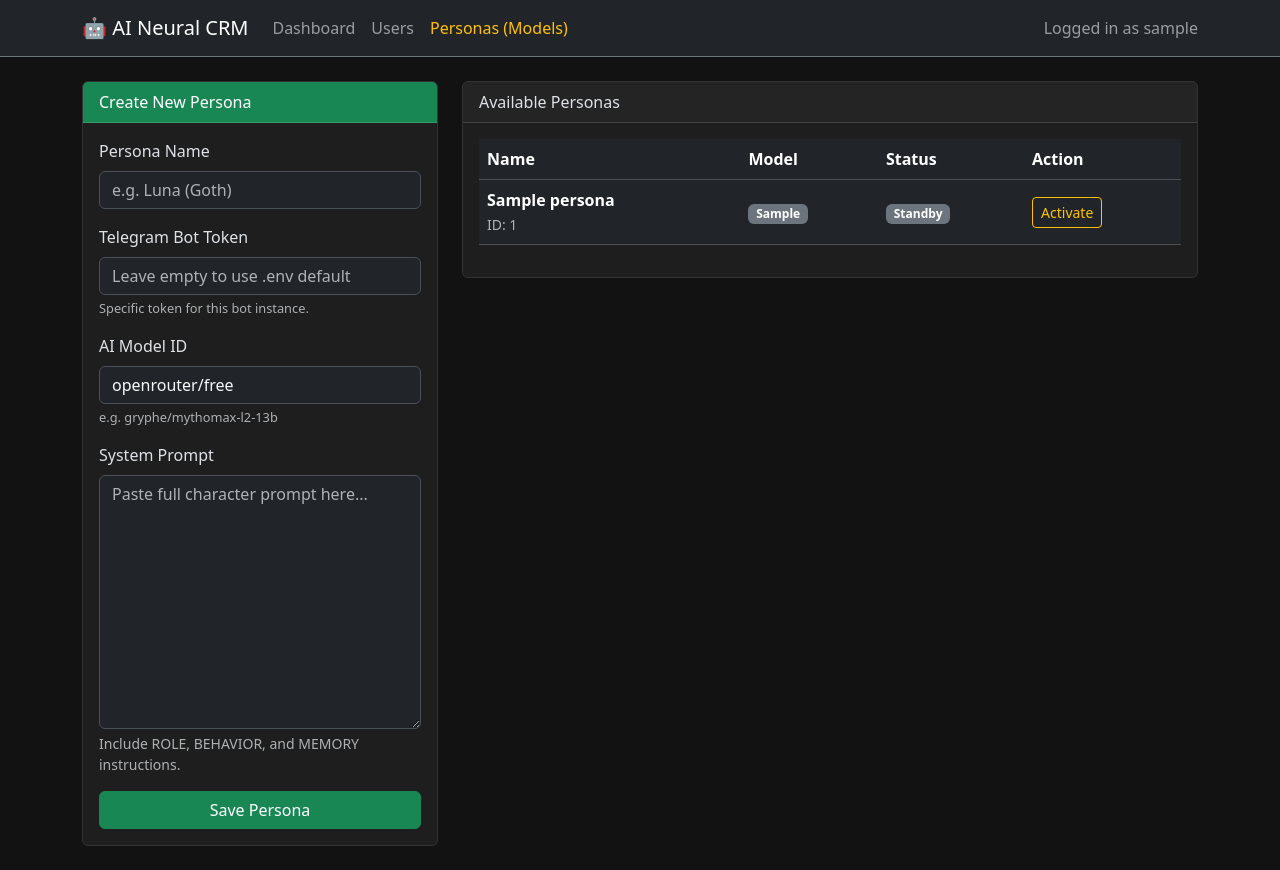
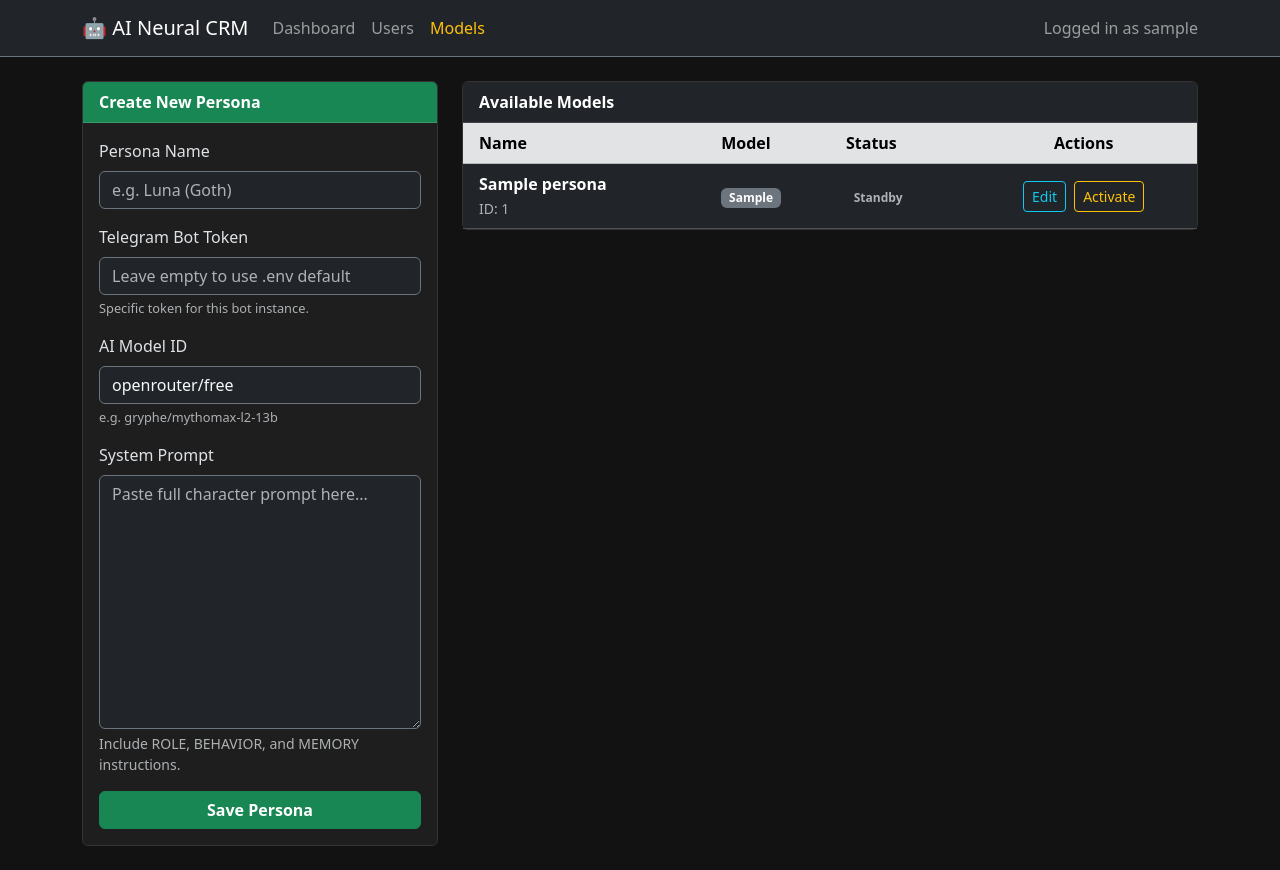
Before and after one commit to danielzurek/ai-influencer-bot, a FastAPI app: template app/templates/personas.html in a window 1280 px wide. Run offline with FastAPI, Linux system fonts and the light colour scheme; the template is opened without the code that fills it: most values are stand-ins (such as "Sample title", 1, 10 or a date in 2020); parts of the project's set-up code (start-up, migrations or seed data) failed here and were passed over.

Commit message:
Editing models has been implemented.

```diff
--- a/app/templates/base.html
+++ b/app/templates/base.html
@@ -31,7 +31,7 @@
                     <a class="nav-link" href="/admin/users">Users</a>
                 </li>
                 <li class="nav-item">
-                    <a class="nav-link text-warning" href="/admin/personas">Personas (Models)</a>
+                    <a class="nav-link text-warning" href="/admin/personas">Models</a>
                 </li>
             </ul>
             <span class="navbar-text">Logged in as {{ username }}</span>
--- a/app/templates/personas.html
+++ b/app/templates/personas.html
@@ -4,32 +4,32 @@
 <div class="row">
     <div class="col-md-4 mb-4">
         <div class="card h-100">
-            <div class="card-header bg-success text-white">Create New Persona</div>
+            <div class="card-header bg-success text-white fw-bold">Create New Persona</div>
             <div class="card-body">
                 <form action="/admin/personas/create" method="post">
                     <div class="mb-3">
                         <label class="form-label">Persona Name</label>
-                        <input type="text" name="name" class="form-control bg-dark text-light" placeholder="e.g. Luna (Goth)" required>
+                        <input type="text" name="name" class="form-control bg-dark text-light border-secondary" placeholder="e.g. Luna (Goth)" required>
                     </div>
 
                     <div class="mb-3">
                         <label class="form-label">Telegram Bot Token</label>
-                        <input type="text" name="telegram_token" class="form-control bg-dark text-light" placeholder="Leave empty to use .env default">
+                        <input type="text" name="telegram_token" class="form-control bg-dark text-light border-secondary" placeholder="Leave empty to use .env default">
                         <div class="form-text text-muted" style="font-size: 0.8em;">Specific token for this bot instance.</div>
                     </div>
 
                     <div class="mb-3">
                         <label class="form-label">AI Model ID</label>
-                        <input type="text" name="ai_model" class="form-control bg-dark text-light" value="openrouter/free">
+                        <input type="text" name="ai_model" class="form-control bg-dark text-light border-secondary" value="openrouter/free">
                         <div class="form-text text-muted" style="font-size: 0.8em;">e.g. gryphe/mythomax-l2-13b</div>
                     </div>
 
                     <div class="mb-3">
                         <label class="form-label">System Prompt</label>
-                        <textarea name="system_prompt" class="form-control bg-dark text-light" rows="10" placeholder="Paste full character prompt here..." required></textarea>
+                        <textarea name="system_prompt" class="form-control bg-dark text-light border-secondary" rows="10" placeholder="Paste full character prompt here..." required></textarea>
                         <div class="form-text text-muted">Include ROLE, BEHAVIOR, and MEMORY instructions.</div>
                     </div>
-                    <button type="submit" class="btn btn-success w-100">Save Persona</button>
+                    <button type="submit" class="btn btn-success w-100 fw-bold">Save Persona</button>
                 </form>
             </div>
         </div>
@@ -37,41 +37,51 @@
 
     <div class="col-md-8">
         <div class="card">
-            <div class="card-header">Available Personas</div>
-            <div class="card-body">
-                <table class="table table-dark table-hover align-middle">
-                    <thead>
+            <div class="card-header bg-dark text-white fw-bold">Available Models</div>
+            <div class="card-body p-0">
+                <table class="table table-dark table-hover align-middle mb-0">
+                    <thead class="table-secondary text-dark">
                         <tr>
-                            <th>Name</th>
+                            <th class="ps-3">Name</th>
                             <th>Model</th>
                             <th>Status</th>
-                            <th>Action</th>
+                            <th class="text-center">Actions</th>
                         </tr>
                     </thead>
                     <tbody>
                         {% for persona in personas %}
                         <tr class="{{ 'table-active border-success' if persona.is_active else '' }}">
-                            <td>
+                            <td class="ps-3">
                                 <strong>{{ persona.name }}</strong><br>
                                 <small class="text-muted">ID: {{ persona.id }}</small>
                             </td>
                             <td><span class="badge bg-secondary">{{ persona.ai_model }}</span></td>
                             <td>
                                 {% if persona.is_active %}
-                                <span class="badge bg-success">ACTIVE 🔥</span>
+                                <span class="badge bg-success text-uppercase">Active 🔥</span>
                                 {% else %}
-                                <span class="badge bg-secondary">Standby</span>
+                                <span class="badge bg-outline-secondary text-muted">Standby</span>
                                 {% endif %}
                             </td>
                             <td>
+                                <div class="d-flex justify-content-center gap-2">
+                                    <a href="/admin/personas/{{ persona.id }}" class="btn btn-sm btn-outline-info">
+                                        Edit
+                                    </a>
+
                                     {% if not persona.is_active %}
-                                <form action="/admin/personas/{{ persona.id }}/activate" method="post">
+                                    <form action="/admin/personas/{{ persona.id }}/activate" method="post" class="m-0">
                                         <button type="submit" class="btn btn-sm btn-outline-warning">Activate</button>
                                     </form>
                                     {% else %}
                                     <button class="btn btn-sm btn-secondary" disabled>Selected</button>
                                     {% endif %}
+                                </div>
                             </td>
+                        </tr>
+                        {% else %}
+                        <tr>
+                            <td colspan="4" class="text-center py-4 text-muted">No models found. Add your first one!</td>
                         </tr>
                         {% endfor %}
                     </tbody>
```
Also changed, not shown: 1 other file. Lines whose indentation alone changed are shown as unchanged.
